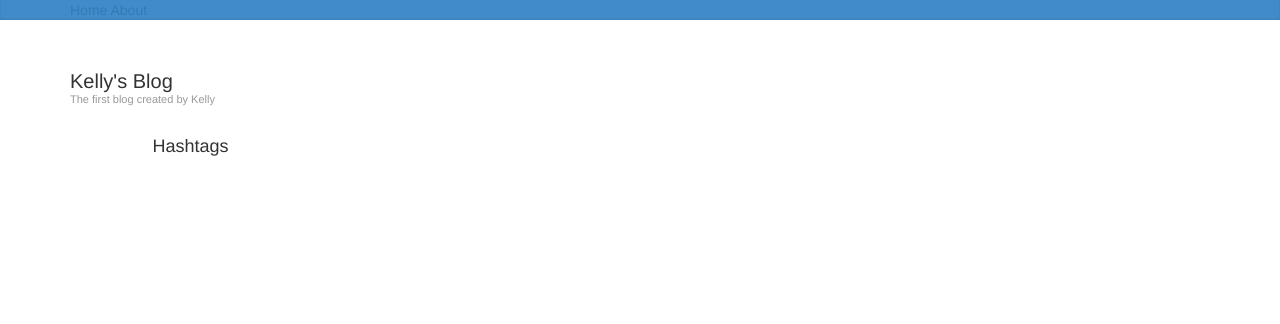
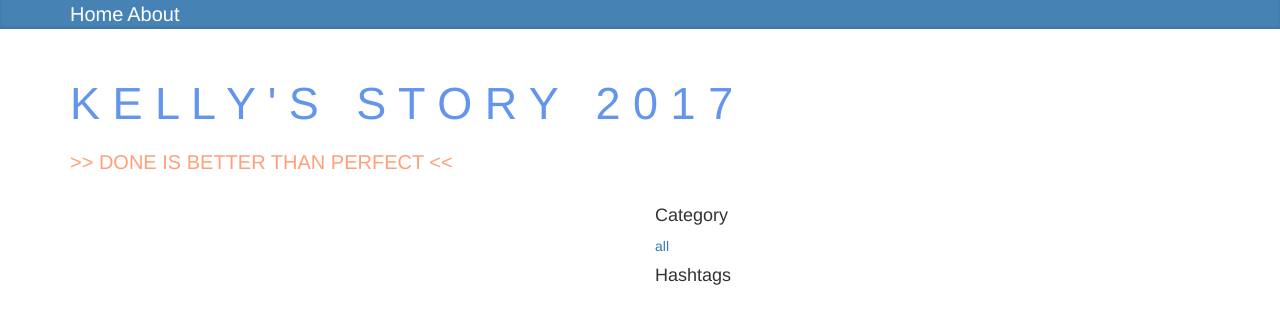
Before and after one commit to choiy20/blog-for-office-worker, a Django app: template templates/index.html in a window 1280 px wide. Shown: the top 324 px of the page. Run offline with Django 3.2, Linux system fonts and the light colour scheme; the template is opened without the code that fills it, so the values that code supplies are empty; some libraries are stand-ins or nearby versions.

Commit message:
Adding all

```diff
--- a/static/css/base.css
+++ b/static/css/base.css
@@ -1,37 +1,59 @@
 .blog-masthead {
+    margin-bottom: 3rem;
+    background-color:#4682b4;
+    box-shadow: inset 0 -0.2rem 0.25rem rgba(0,0,0,.1);
+}
+
+/*.blog-masthead {
     margin-bottom: 3rem;
     background-color: #428bca;
     box-shadow: inset 0 -0.1rem 0.25rem rgba(0,0,0,.1);
-}
-.nav-link.active {
-  color: #fff;
+}*/
+
+
+.blog-nav-item {
+    color:#fff;
+    font-size: 2rem;
 }
 
 .nav-link {
     position: relative;
     padding: 1rem;
     font-weight: 500;
-    color: #fff;
+    color: #cdddeb;
+}
+
+/*.nav-link.active {
+  color: #fff;
 }
 
 .nav-link {
+    position: relative;
+    padding: 2rem;
+    font-weight: 450;
+    color: #fff;
+}*/
+
+.nav-link {
     display: inline-block;
-    padding: .5rem 1rem;
+    padding: 1rem 1rem;
 }
 
 .blog-title {
     margin-bottom: 0;
-    font-size: 2rem;
+    font-size: 4.5rem;
+    color: #6495ed;
     font-weight: 500;
 }
 
 .blog-description {
-    font-size: 1.1rem;
-    color: #999;
+    font-size: 2rem;
+    color: #ffa07a;
 }
 
 .blog-post-title {
     margin-bottom: .25rem;
+    color: #6495ed;
     font-size: 2.5rem;
 }
 
@@ -45,3 +67,11 @@
     padding-left: 0;
     list-style: none;
 }
+
+.reply-form {
+    margin-top: 50px;
+}
+
+.comments-form {
+    margin-top: 50px;
+}
--- a/templates/index.html
+++ b/templates/index.html
@@ -3,11 +3,12 @@
 {% include "navbar.html"%}
 <div class="container">
   <div class="blog-header">
-    <h1 class="blog-title">Kelly's Blog</h1>
-    <p class="lead blog-description"> The first blog created by Kelly</p>
+    <h1 class="blog-title">K E L L Y ' S &nbsp; S T O R Y &nbsp; 2 0 1 7</h1>
+    <h2 class="lead blog-description"><p></p>>> DONE IS BETTER THAN PERFECT <<</h2>
+
   </div>
   <div class ="row">
-    <div class="col-sm-8">
+    <div class="col-sm-5 col-sm-7">
       <div class="blog-post">
         {% for article in article_list %}
         <h2 class="blog-post-title">
@@ -19,12 +20,20 @@
         {% endfor %}
       </div>
     </div>
-    <div class="col-sm-43 col-sm-offset-1 blog-sidebar">
+    <div class="col-sm-3 col-sm-offset-1 blog-sidebar">
       <div class="sidebar-module">
+        <div class="sidebar-module">
+          <h4>Category</h4>
+          <ol class="list-unstyled">
+            <li><a href="/">all</a></il>
+            {% for alias, category in category_list %}
+            <li><a href="/?category={{ alias }}">{{category}}</a></il>
+            {% endfor %}
+        </div>
         <h4>Hashtags</h4>
         <ol class="list-unstyled">
           {% for hashtag in hashtag_list %}
-          <li>#{{hashtag}}</il>
+          <li><a href="/?hashtag={{ hashtag.name }}">#{{hashtag}}</a></il>
           {% endfor %}
       </div>
     </div>
```
Also changed, not shown: feed/models.py (+13 -8 lines), feed/views.py (+53 -1 lines), templates/detail.html (+25 -5 lines), feed/migrations/0002_article_hastag.py (added), feed/migrations/0003_auto_20171111_1513.py (added).
